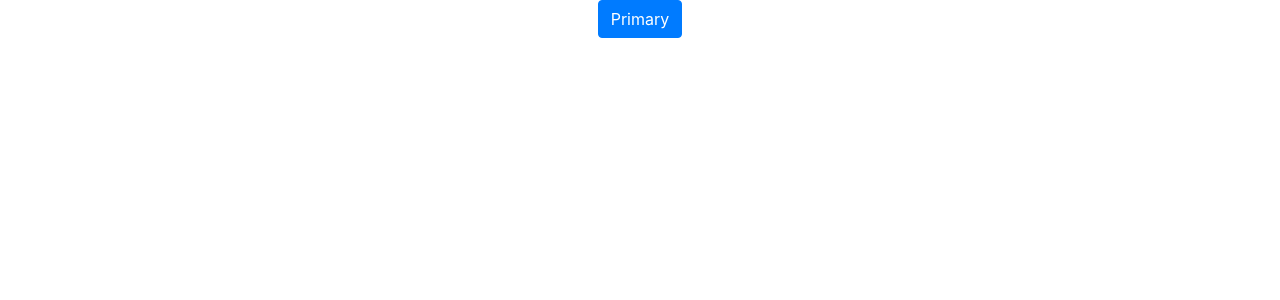
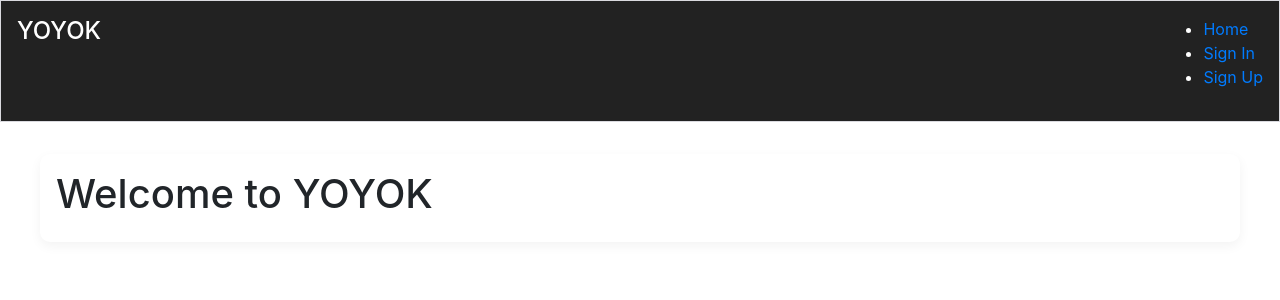
Before and after one commit to natnaelmehari27/yoyok-frontend, a React (Create React App) app: page / in a window 1280 px wide. Shown: the top 300 px of the page. Built offline with nearby package versions, Linux system fonts and the light colour scheme.

Commit message:
create navbar and add css to it

```diff
--- a/src/App.js
+++ b/src/App.js
@@ -1,11 +1,25 @@
-import Button from 'react-bootstrap/Button'
-import logo from './logo.svg';
-import './App.css';
+import React from "react";
+import { BrowserRouter as Router, Route, Switch } from "react-router-dom";
+import NavBar from "./components/NavBar";
+import Home from "./pages/Home";
+import SignIn from "./pages/SignIn";
+import SignUp from "./pages/SignUp";
+import styles from "./App.module.css";
 
 function App() {
   return (
-    <div className="App">
-       <Button variant="primary">Primary</Button>
+    <div className={styles.App}>
+      <Router>
+        <NavBar />
+        <div className={styles.main}>
+          <Switch>
+            <Route exact path="/" render={() => <Home />} />
+            <Route exact path="/signin" render={() => <SignIn />} />
+            <Route exact path="/signup" render={() => <SignUp />} />
+            <Route render={() => <h2>Page not found!</h2>} />
+          </Switch>
+        </div>
+      </Router>
     </div>
   );
 }
--- /dev/null
+++ b/src/App.module.css
@@ -0,0 +1,15 @@
+.app {
+    font-family: 'Segoe UI', Tahoma, Geneva, Verdana, sans-serif;
+    background-color: #f9f9f9;
+    min-height: 100vh;
+    padding: 2rem;
+  }
+
+  .main {
+    max-width: 1200px;
+    margin: 2rem auto;
+    padding: 1rem;
+    background-color: white;
+    border-radius: 10px;
+    box-shadow: 0 4px 12px rgba(0, 0, 0, 0.05);
+  }
--- /dev/null
+++ b/src/components/NavBar.js
@@ -0,0 +1,18 @@
+import React from 'react';
+import { Link } from 'react-router-dom';
+import styles from '../styles/NavBar.module.css';
+
+function NavBar() {
+  return (
+    <nav className={styles.navbar}>
+      <h2 className={styles.logo}>YOYOK</h2>
+      <ul className={styles.navLinks}>
+        <li><Link to="/" className={styles.navLink}>Home</Link></li>
+        <li><Link to="/signin" className={styles.navLink}>Sign In</Link></li>
+        <li><Link to="/signup" className={styles.navLink}>Sign Up</Link></li>
+      </ul>
+    </nav>
+  );
+}
+
+export default NavBar;
--- /dev/null
+++ b/src/pages/Home.js
@@ -0,0 +1,7 @@
+import React from 'react';
+
+function Home() {
+  return <h1>Welcome to YOYOK</h1>;
+}
+
+export default Home;
--- /dev/null
+++ b/src/pages/SignIn.js
@@ -0,0 +1,7 @@
+import React from 'react';
+
+function SignIn() {
+  return <h1>Sign In Page</h1>;
+}
+
+export default SignIn;
--- /dev/null
+++ b/src/pages/SignUp.js
@@ -0,0 +1,7 @@
+import React from 'react';
+
+function SignUp() {
+  return <h1>Sign Up Page</h1>;
+}
+
+export default SignUp;
--- /dev/null
+++ b/src/styles/NavBar.module.css
@@ -0,0 +1,24 @@
+.navbar {
+    background-color: #222;
+    color: white;
+    display: flex;
+    justify-content: space-between;
+    padding: 1rem;
+    border: 1px solid #dadadf;
+}
+
+.nav-links {
+    display: flex;
+    gap: 1rem;
+    list-style: none;
+}
+.nav-links a {
+    color: white;
+    text-decoration: none;
+}
+.logo {
+    font-size: 1.5rem;
+}
+.Active i {
+    color: #2142b2
+}
```
